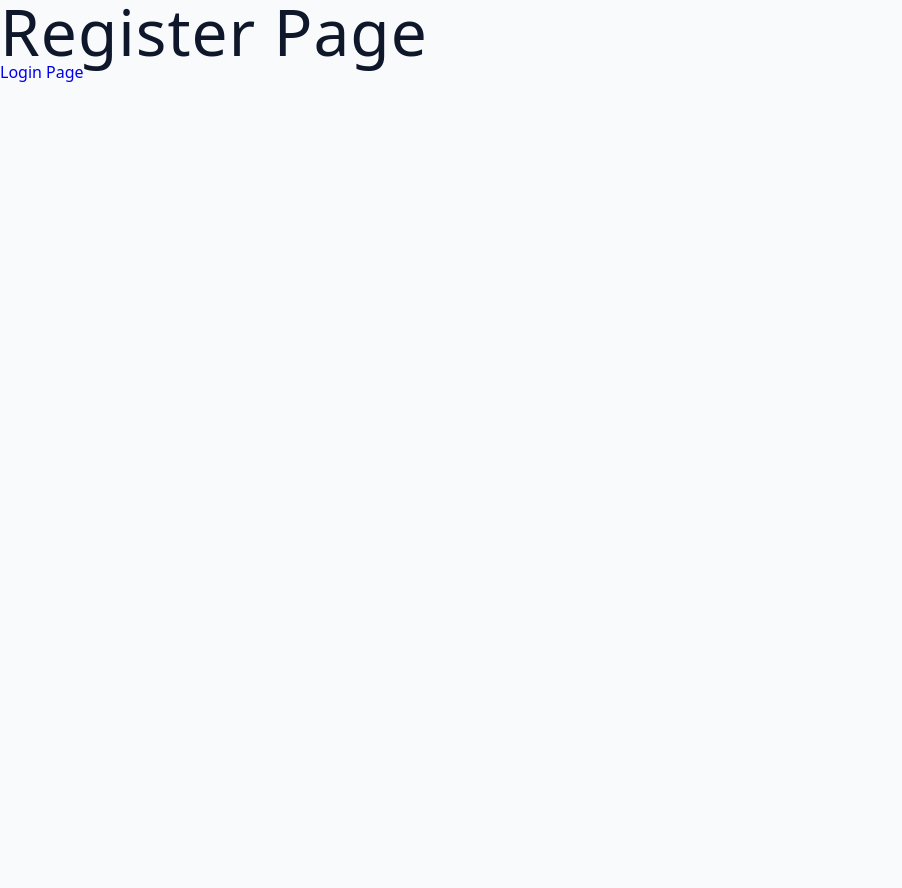
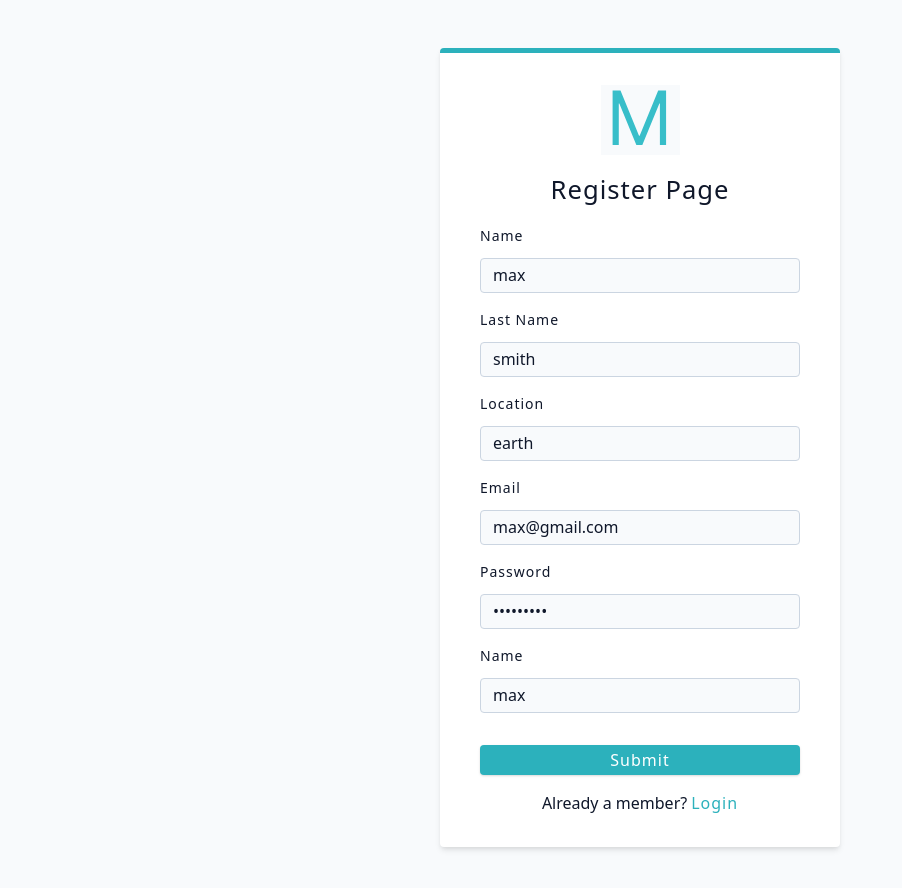
Before and after one commit to max-ajwang/MERN-stack-REST-API, a React (Create React App) app in the folder client/: page /register in a window 1280 px wide. Shown: the top 888 px of the page, without its empty margins (0-902 px from the left). Before the commit the page ends 800 px from the top, so only its background shows below. Built offline with nearby package versions, Linux system fonts and the light colour scheme.

Commit message:
Register Page

```diff
--- /dev/null
+++ b/client/src/components/FormRow.jsx
@@ -0,0 +1,21 @@
+import React from "react";
+
+const FormRow = ({ type, name, labelText, defaultValue }) => {
+  return (
+    <div className="form-row">
+      <label htmlFor={name} className="form-label">
+        {labelText || name}
+      </label>
+      <input
+        type={type}
+        id={name}
+        name={name}
+        className="form-input"
+        defaultValue={defaultValue || ""}
+        required
+      />
+    </div>
+  );
+};
+
+export default FormRow;
--- a/client/src/components/index.js
+++ b/client/src/components/index.js
@@ -1 +1,2 @@
 export { default as Logo } from "./Logo";
+export { default as FormRow } from "./FormRow";
--- a/client/src/pages/Register.jsx
+++ b/client/src/pages/Register.jsx
@@ -1,11 +1,35 @@
 import { Link } from "react-router-dom";
+import Wrapper from "../assets/wrappers/RegisterAndLoginPage";
+import { Logo, FormRow } from "../components";
 
 const Register = () => {
   return (
-    <div>
-      <h1>Register Page</h1>
-      <Link to="/login"> Login Page </Link>
-    </div>
+    <Wrapper>
+      <form className="form">
+        <Logo />
+        <h4>Register Page</h4>
+        <FormRow type="text" name="name" defaultValue="max" />
+        <FormRow
+          type="text"
+          name="lastName"
+          labelText="last name"
+          defaultValue="smith"
+        />
+        <FormRow type="text" name="location" defaultValue="earth" />
+        <FormRow type="email" name="email" defaultValue="max@gmail.com" />
+        <FormRow type="password" name="password" defaultValue="secret123" />
+        <FormRow type="text" name="name" defaultValue="max" />
+        <button type="submit" className="btn btn-block">
+          submit
+        </button>
+        <p>
+          Already a member?
+          <Link to="/login" className="member-btn">
+            Login
+          </Link>
+        </p>
+      </form>
+    </Wrapper>
   );
 };
 
```
Also changed, not shown: client/src/components/FormRow.js (deleted, +0 -20 lines).
